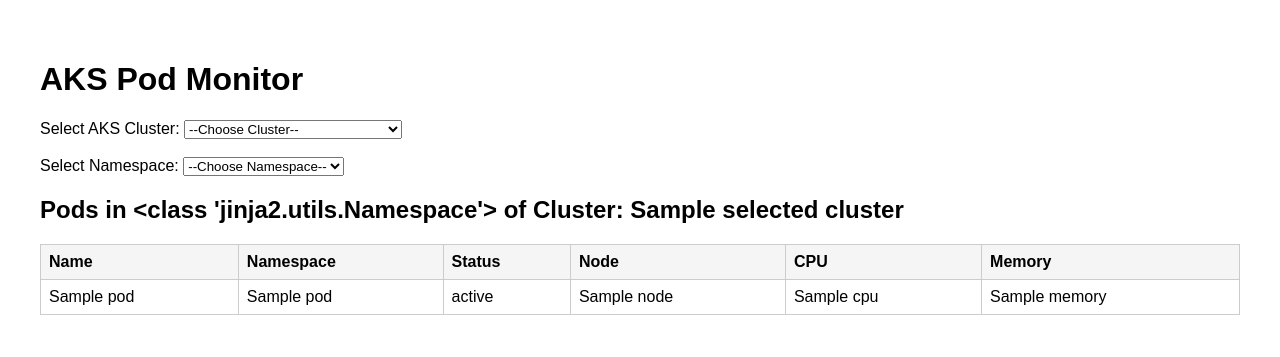
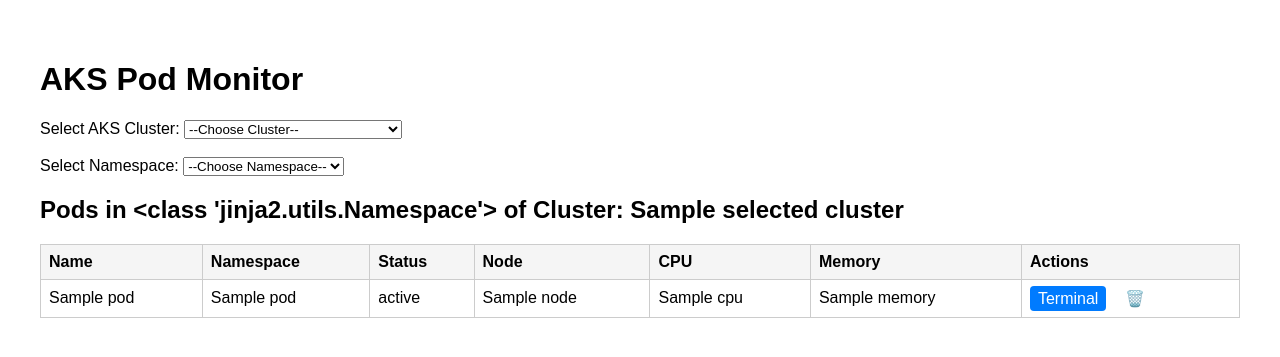
Before and after one commit to sumangaire52/cloud-monitor, a FastAPI app: template templates/k8s_dashboard.html in a window 1280 px wide. Shown: the top 357 px of the page. Run offline with FastAPI, Linux system fonts and the light colour scheme; the template is opened without the code that fills it: most values are stand-ins (such as "Sample title", 1, 10 or a date in 2020); parts of the project's set-up code (start-up, migrations or seed data) failed here and were passed over.

Commit message:
Add feature for pod deletion

```diff
--- a/main.py
+++ b/main.py
@@ -1,5 +1,8 @@
-from fastapi import FastAPI, Request, Query
+from fastapi import FastAPI, Request, Query, Form
 from fastapi.templating import Jinja2Templates
+from fastapi.responses import RedirectResponse
+from fastapi import status
+from kubernetes import client
 
 from clients.azure import list_vms, get_cpu_metrics
 from clients.azure_k8s import (
@@ -78,3 +81,33 @@
             "pod_stats": pod_stats,
         },
     )
+
+
+@app.post("/delete-pod")
+def delete_pod(
+    request: Request,
+    cluster: str = Form(...),
+    namespace: str = Form(...),
+    pod: str = Form(...),
+):
+    clusters = get_aks_clusters(subscription_id=SUBSCRIPTION_ID)
+    selected_cluster = next((c for c in clusters if c["name"] == cluster), None)
+
+    if not selected_cluster:
+        return RedirectResponse(
+            url="/k8s-dashboard", status_code=status.HTTP_303_SEE_OTHER
+        )
+
+    try:
+        configure_kube_client(
+            selected_cluster["resource_group"], selected_cluster["name"]
+        )
+        v1 = client.CoreV1Api()
+        v1.delete_namespaced_pod(name=pod, namespace=namespace)
+    except Exception as e:
+        raise e from e
+
+    return RedirectResponse(
+        url=f"/k8s-dashboard?cluster={cluster}&namespace={namespace}",
+        status_code=status.HTTP_303_SEE_OTHER,
+    )
--- a/templates/k8s_dashboard.html
+++ b/templates/k8s_dashboard.html
@@ -7,6 +7,24 @@
         table { width: 100%; border-collapse: collapse; margin-top: 1rem; }
         th, td { border: 1px solid #ccc; padding: 8px; text-align: left; }
         th { background: #f5f5f5; }
+        a.button {
+            padding: 4px 8px;
+            background: #007bff;
+            color: white;
+            text-decoration: none;
+            border-radius: 4px;
+            margin-right: 0.5rem;
+        }
+        button.delete-btn {
+            background: none;
+            border: none;
+            color: red;
+            font-size: 1rem;
+            cursor: pointer;
+        }
+        form.inline-form {
+            display: inline;
+        }
     </style>
 </head>
 <body>
@@ -40,7 +58,15 @@
     {% if pod_stats %}
         <h2>Pods in {{ namespace if namespace else 'All Namespaces' }} of Cluster: {{ selected_cluster.name }}</h2>
         <table>
-            <tr><th>Name</th><th>Namespace</th><th>Status</th><th>Node</th><th>CPU</th><th>Memory</th></tr>
+            <tr>
+                <th>Name</th>
+                <th>Namespace</th>
+                <th>Status</th>
+                <th>Node</th>
+                <th>CPU</th>
+                <th>Memory</th>
+                <th>Actions</th>
+            </tr>
             {% for pod in pod_stats %}
                 <tr>
                     <td>{{ pod.name }}</td>
@@ -49,6 +75,19 @@
                     <td>{{ pod.node }}</td>
                     <td>{{ pod.cpu }}</td>
                     <td>{{ pod.memory }}</td>
+                    <td>
+                        <a class="button"
+                           href="/terminal?cluster={{ selected_cluster.name }}&namespace={{ pod.namespace }}&pod={{ pod.name }}"
+                           target="_blank">Terminal</a>
+
+                        <form method="post" action="/delete-pod" class="inline-form"
+                              onsubmit="return confirm('Are you sure you want to delete this pod?');">
+                            <input type="hidden" name="cluster" value="{{ selected_cluster.name }}">
+                            <input type="hidden" name="namespace" value="{{ pod.namespace }}">
+                            <input type="hidden" name="pod" value="{{ pod.name }}">
+                            <button type="submit" class="delete-btn" title="Delete Pod">🗑️</button>
+                        </form>
+                    </td>
                 </tr>
             {% endfor %}
         </table>
```
